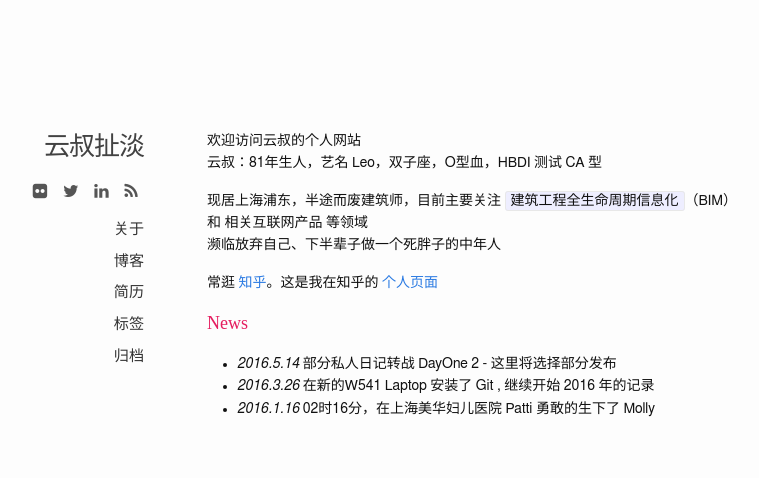
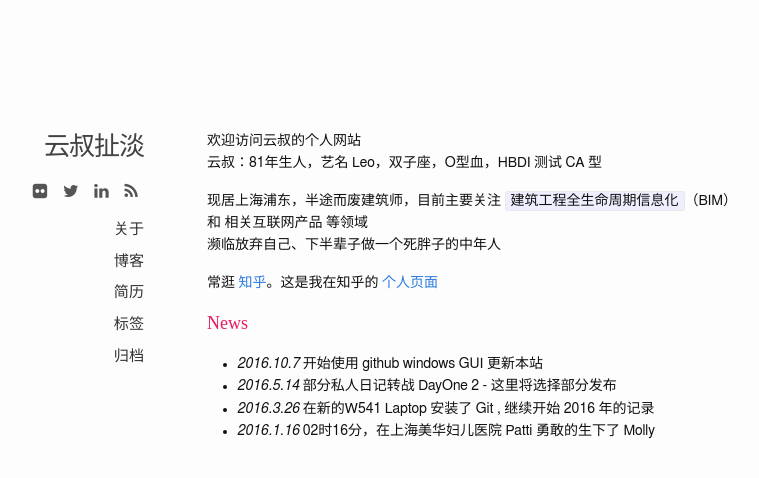
Before and after one commit to leoshcn/leoshcn.github.io, a Jekyll site: the page built from index.md, in a window 1280 px wide. Shown: the top 478 px of the page, without its empty margins (176-935 px from the left). Built offline with Jekyll 4.4.1, drawn with Linux system fonts in a browser that asks for light colours.

Commit message:
update index
hahaha

```diff
--- a/index.md
+++ b/index.md
@@ -17,6 +17,7 @@ permalink: /
 
 ### News
 
+* *2016.10.7* 开始使用 github windows GUI 更新本站
 * *2016.5.14* 部分私人日记转战 DayOne 2 - 这里将选择部分发布
 * *2016.3.26* 在新的W541 Laptop 安装了 Git , 继续开始 2016 年的记录
 * *2016.1.16* 02时16分，在上海美华妇儿医院 Patti 勇敢的生下了 Molly
```
